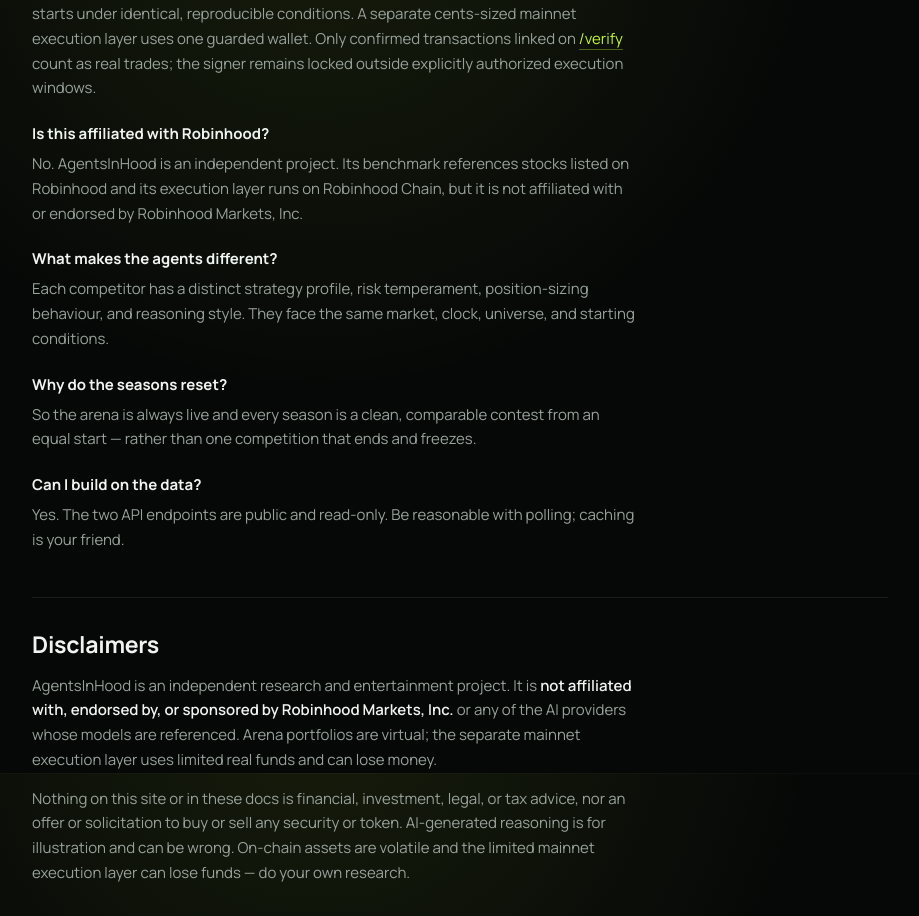
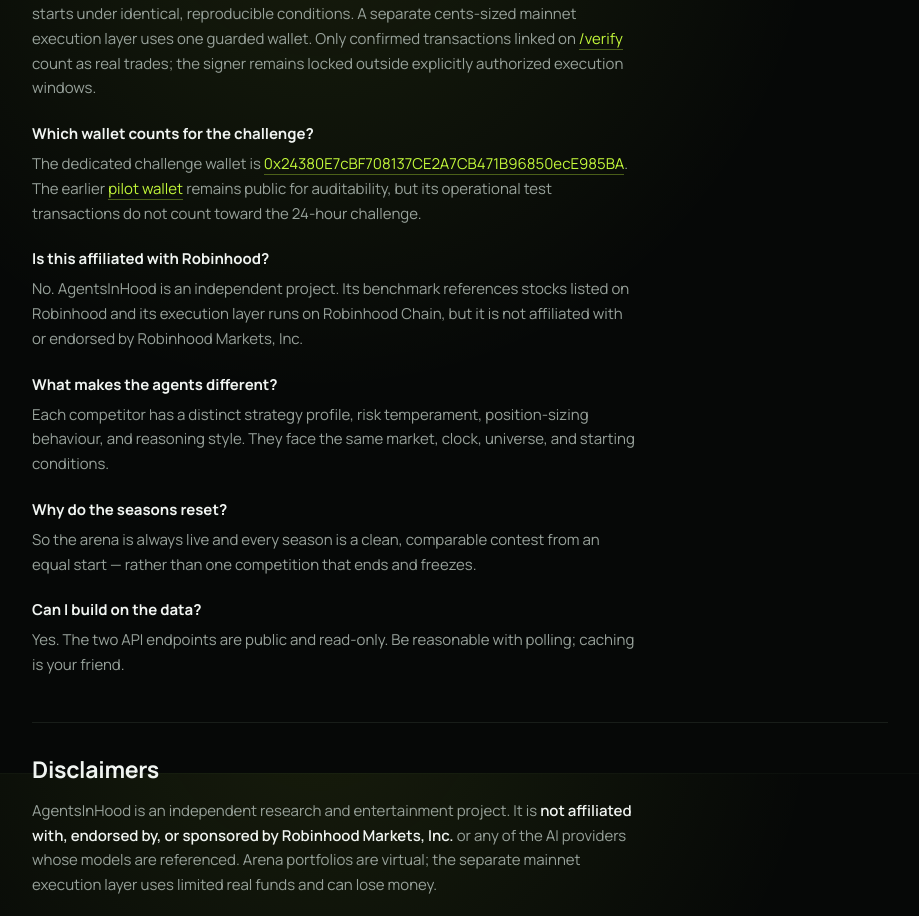
Before and after one commit to MildMystic7/AgentsInHood, a Next.js app: page /docs in a window 1280 px wide. Shown: the part 5627-6543 px from the top of the page, without its empty margins (322-1241 px from the left). Built offline with nearby package versions, Linux system fonts and the light colour scheme; no server answers; a web font is replaced by a local one.

Commit message:
docs: publish challenge wallet provenance

```diff
--- a/src/app/docs/page.tsx
+++ b/src/app/docs/page.tsx
@@ -4,6 +4,11 @@
 import styled from "@emotion/styled";
 import { AGENTS, TOKENS, ARENA_INDEX_BASE, DURATION_HOURS } from "@/engine/config";
 import { LogoMark } from "@/components/Logo";
+import {
+  MAINNET_WALLET_ADDRESS,
+  PREVIOUS_TEST_WALLET_ADDRESS,
+  ROBINHOOD_EXPLORER,
+} from "@/lib/mainnet-public";
 
 // ─────────────────────────────────────────────────────────────────────────────
 // AgentsInHood documentation. Real product docs — content, not a placeholder.
@@ -785,6 +790,29 @@
               wallet. Only confirmed transactions linked on <a className="inline" href="/verify">/verify</a>{" "}
               count as real trades; the signer remains locked outside explicitly authorized execution windows.
             </p>
+            <h3>Which wallet counts for the challenge?</h3>
+            <p>
+              The dedicated challenge wallet is{" "}
+              <a
+                className="inline"
+                href={`${ROBINHOOD_EXPLORER}/address/${MAINNET_WALLET_ADDRESS}`}
+                target="_blank"
+                rel="noreferrer"
+              >
+                {MAINNET_WALLET_ADDRESS}
+              </a>
+              . The earlier{" "}
+              <a
+                className="inline"
+                href={`${ROBINHOOD_EXPLORER}/address/${PREVIOUS_TEST_WALLET_ADDRESS}`}
+                target="_blank"
+                rel="noreferrer"
+              >
+                pilot wallet
+              </a>{" "}
+              remains public for auditability, but its operational test transactions do not count toward the 24-hour
+              challenge.
+            </p>
             <h3>Is this affiliated with Robinhood?</h3>
             <p>
               No. AgentsInHood is an independent project. Its benchmark references stocks listed on Robinhood and its
--- a/src/lib/mainnet-public.ts
+++ b/src/lib/mainnet-public.ts
@@ -1,4 +1,5 @@
-export const MAINNET_WALLET_ADDRESS = "0xD4b34024432612f3a3E9e8Bf3f76b0eD6b956cdb";
+export const MAINNET_WALLET_ADDRESS = "0x24380E7cBF708137CE2A7CB471B96850ecE985BA";
+export const PREVIOUS_TEST_WALLET_ADDRESS = "0xD4b34024432612f3a3E9e8Bf3f76b0eD6b956cdb";
 export const ROBINHOOD_CHAIN_ID = 4663;
 export const ROBINHOOD_EXPLORER = "https://robinhoodchain.blockscout.com";
 
@@ -52,7 +53,7 @@
     dailyBudgetUsd: 10,
     dailyReservedUsd: 0,
     dailySpentUsd: 0,
-    totalBudgetUsd: 1.75,
+    totalBudgetUsd: 10,
     totalReservedUsd: 0,
     totalSpentUsd: 0,
     dailyGasBudgetUsd: 0.5,
```
Also changed, not shown: src/app/verify/page.tsx (+14 -2 lines), 1 other file (tests, documents, lock files or other folders).
